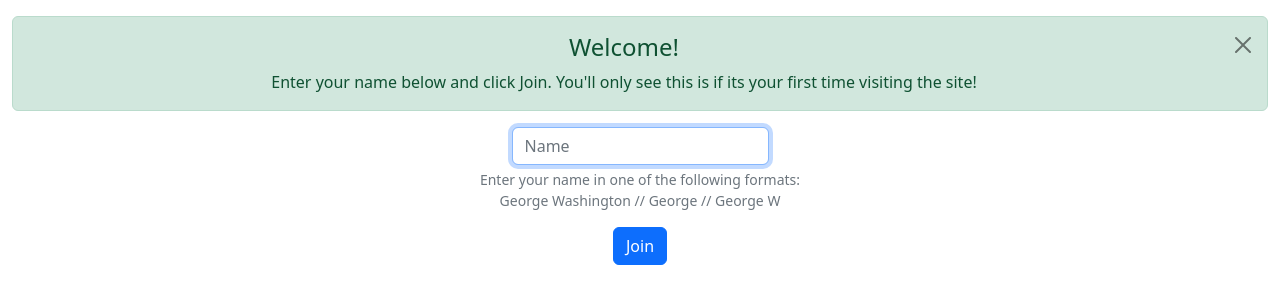
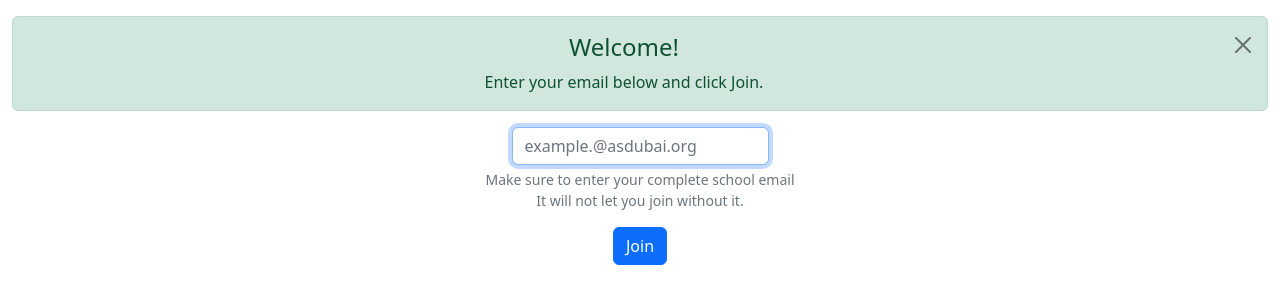
Before and after one commit to iBBi82/scales-practice, a Flask app: page /join in a window 1280 px wide. Shown: the part 76-380 px from the top of the page. Run offline with Flask 2, Linux system fonts and the light colour scheme; some libraries are stand-ins or nearby versions.

Commit message:
Changed join functionality

```diff
--- a/app.py
+++ b/app.py
@@ -2,7 +2,7 @@ import os
 
 from cs50 import SQL
 from flask import Flask, redirect, render_template, request, flash, session
-from datetime import datetime, timedelta
+from datetime import datetime
 from flask_session import Session
 from functools import wraps
 
@@ -10,8 +10,7 @@ from functools import wraps
 app = Flask(__name__)
 
 # App configuration for sessions and more
-app.config["SESSION_PERMANENT"] = True
-app.config["PERMANENT_SESSION_LIFETIME"] = timedelta(days=365)
+app.config["SESSION_PERMANENT"] = False
 app.config["SESSION_TYPE"] = "filesystem"
 app.config["TEMPLATES_AUTO_RELOAD"] = True
 app.config["SECRET_KEY"] = "f7237b99bdec421188be92fb042a36e6"
@@ -23,8 +22,9 @@ if uri.startswith("postgres://"):
     uri = uri.replace("postgres://", "postgresql://")
 db = SQL(uri)
 
+
 def join_required(f):
-    """Decorate routes to require login."""
+    """Decorate routes to require joining."""
 
     # https://flask.palletsprojects.com/en/1.1.x/patterns/viewdecorators/
     @wraps(f)
@@ -45,6 +45,34 @@ def after_request(response):
     return response
 
 
+@app.route("/join", methods=["GET", "POST"])
+def join():
+    """Allow user to enter the site"""
+
+    # Forget any user id
+    session.clear()
+
+    # User reached via POST (submitting a form)
+    if request.method == "POST":
+        email = request.form.get("email")
+
+        # Ensure email meets requirements
+        if not email or not "asdubai.org" in email:
+            return redirect("/join")
+
+        # Creating user and user_id to be used in all other routes
+        record = db.execute("SELECT * FROM students WHERE email = ?", email)
+        if len(record) == 0:
+            db.execute("INSERT INTO STUDENTS (email) VALUES(?)", email)
+
+        session["user_id"] = db.execute("SELECT id FROM students WHERE email = ?", email)[0]["id"]
+        flash("Successful!")
+        return redirect("/")
+
+    # User reached via GET (link or redirect)
+    return render_template("join.html")
+
+
 @app.route("/")
 @join_required
 def index():
@@ -58,9 +86,11 @@ def index():
 def scales():
     """Load home page for user to choose a scale"""
 
+    # User reached via GET (link or redirect)
     if request.method == "GET":
         return redirect("/")
 
+    # User reached via POST (submitting a form)
     scaleName = request.form.get("scale")
     clef = request.form.get("clef")
 
@@ -94,12 +124,14 @@ def scales():
 def save():
     """Save user's score and add it to leaderboard"""
 
+    # User reached via GET (link or redirect)
     if request.method == "GET":
         return redirect("/")
 
+    # User reached via POST (submitting a form)
     scale = request.form.get("scale")
     score = request.form.get("score")
-    name = db.execute("SELECT name FROM students WHERE id = ?", session["user_id"])[0]["name"]
+    email = db.execute("SELECT email FROM students WHERE id = ?", session["user_id"])[0]["email"]
 
     # Ensure user filled in name and score
     if not score:
@@ -109,11 +141,11 @@ def save():
     dt = datetime.now().strftime("%Y-%m-%d")
 
     # Insert user's score into leaderboard table
-    record = db.execute("SELECT COUNT(1) AS count FROM leaderboard WHERE name = ? AND scale = ?", name, scale)[0]["count"]
+    record = db.execute("SELECT COUNT(1) AS count FROM leaderboard WHERE name = ? AND scale = ?", email[:-15], scale)[0]["count"]
     if record == 0:
-        db.execute("INSERT INTO leaderboard (name, scale, score, datetime) VALUES(?, ?, ?, ?)", name, scale, score, dt)
+        db.execute("INSERT INTO leaderboard (name, scale, score, datetime) VALUES(?, ?, ?, ?)", email[:-15], scale, score, dt)
     else:
-        db.execute("UPDATE leaderboard SET score = ? WHERE name = ? AND scale = ?", score, name, scale)
+        db.execute("UPDATE leaderboard SET score = ? WHERE name = ? AND scale = ?", score, email[:-15], scale)
 
     # Take user to home page
     flash("Your score has been saved. Check to see if it's on the leaderboard!")
@@ -140,29 +172,3 @@ def leaderboard():
 
     # User reached via GET (link or redirect)
     return render_template("leaderboard.html", leaderboard=None)
-
-
-@app.route("/join", methods=["GET", "POST"])
-def join():
-
-    # User reached via POST (submitting a form)
-    if request.method == "POST":
-        name = request.form.get("name")
-
-        # Ensuring name meets requirements
-        if not name:
-            flash("Please enter your name!")
-            return redirect("/join")
-        for c in name:
-            if c.isnumeric():
-                flash("Only letters please!")
-                return redirect("/join")
-
-        # Creating user and user_id to be used in all other routes
-        db.execute("INSERT INTO students (name) VALUES(?)", name)
-        session["user_id"] = db.execute("SELECT id FROM students WHERE name = ?", name)[0]["id"]
-        flash("Successful!")
-        return redirect("/")
-
-    # User reached via GET (link or redirect)
-    return render_template("join.html")
--- a/templates/join.html
+++ b/templates/join.html
@@ -6,17 +6,17 @@
 
 {% block alert %}
     <h4 class="alert-heading">Welcome!</h4>
-    <p class="mb-0">Enter your name below and click Join. You'll only see this is if its your first time visiting the site!</p>
+    <p class="mb-0">Enter your email below and click Join.</p>
 {% endblock %}
 
 {% block main %}
     <form action="/join" method="post">
         <div class="mb-1">
-            <input autocomplete="off" autofocus class="form-control mx-auto w-auto" id="name" name="name" placeholder="Name" type="text">
+            <input autocomplete="off" autofocus class="form-control mx-auto w-auto" id="email" name="email" placeholder="example.@asdubai.org" type="text">
         </div>
         <div class="form-text mb-3">
-            Enter your name in one of the following formats: <br>
-            George Washington // George // George W
+            Make sure to enter your complete school email <br>
+            It will not let you join without it.
         </div>
         <button class="btn btn-primary" type="submit">Join</button>
     </form>
```
Also changed, not shown: templates/index.html (+7 -3 lines), music.db.
